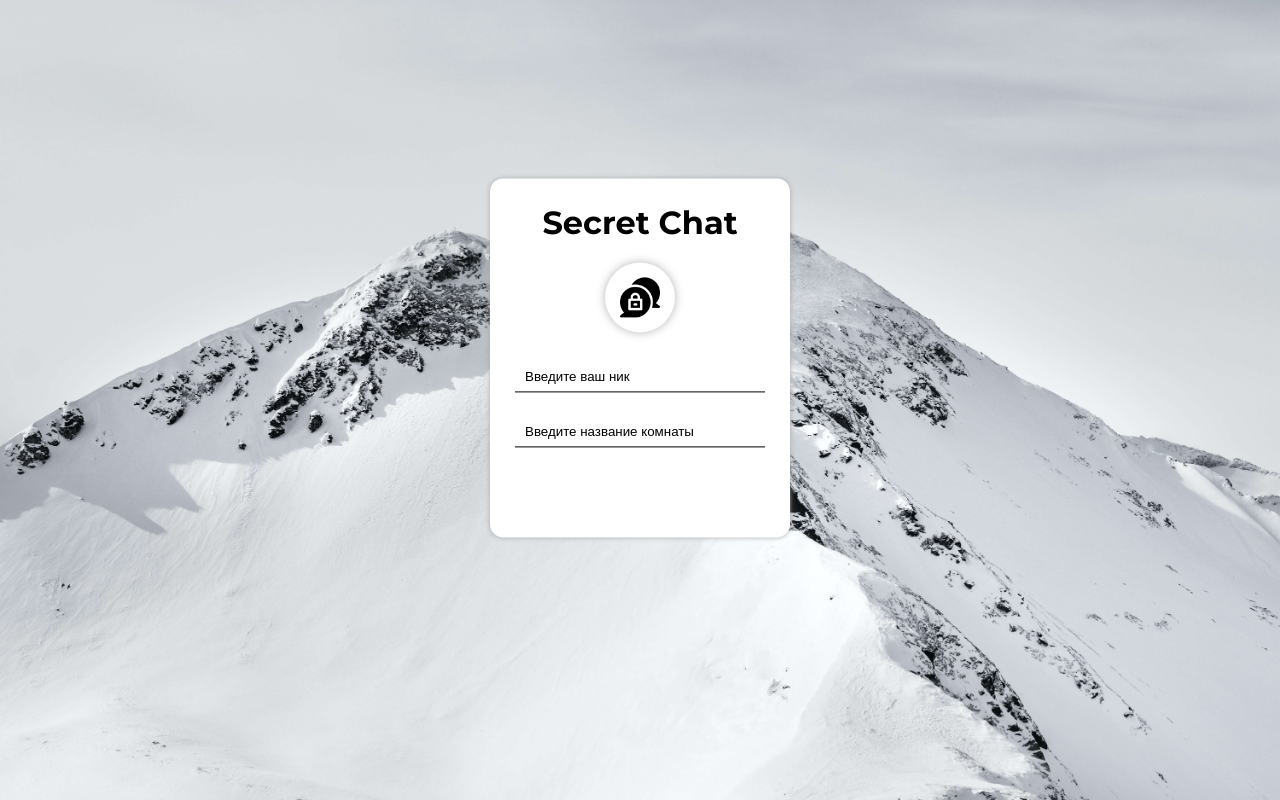
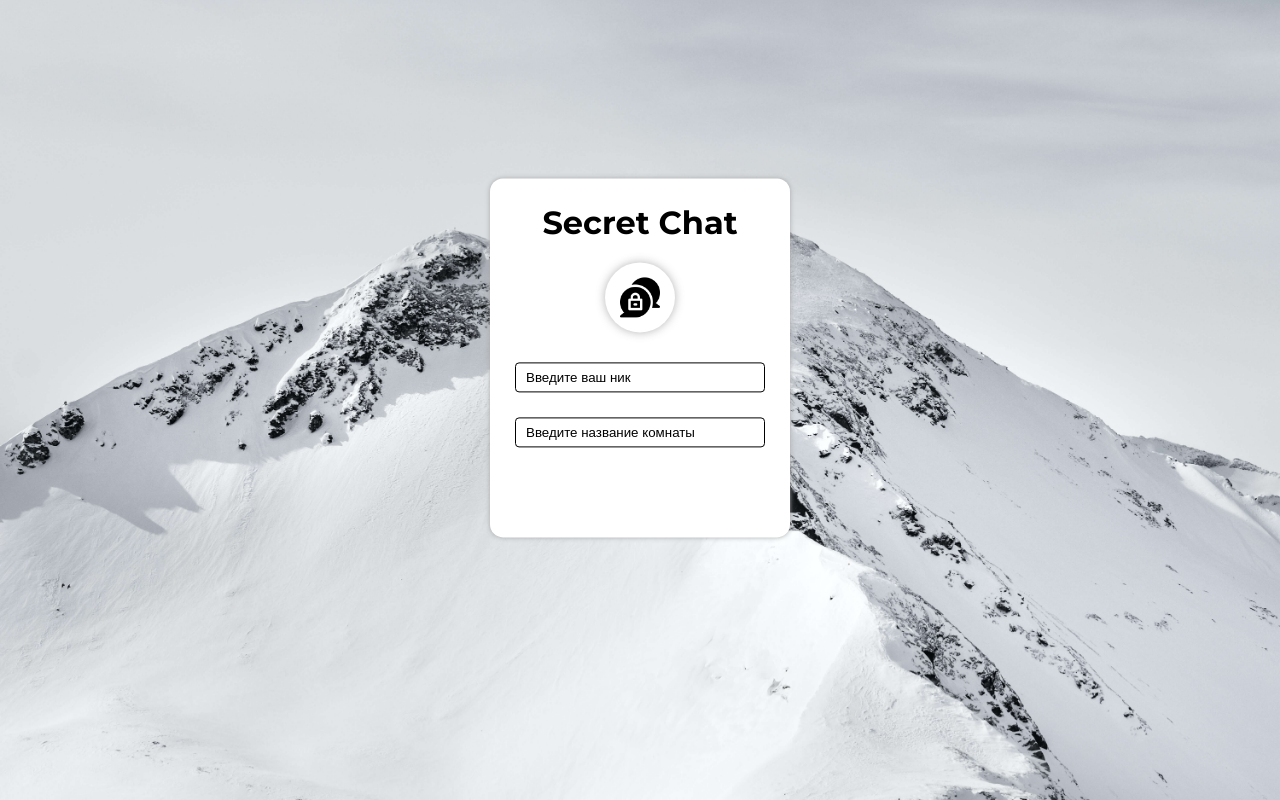
Before and after one commit to Sergio00001/WebSockets-Chat.Vue, a Vue app: page / in a window 1280 px wide. Built offline with nearby package versions, Linux system fonts and the light colour scheme.

Commit message:
some remarks

```diff
--- a/src/pages/LogInPage.vue
+++ b/src/pages/LogInPage.vue
@@ -85,10 +85,8 @@ export default {
     margin-bottom: 25px;
     color: black;
     padding-left: 10px;
-    border-left: 0px;
-    border-right: 0px;
-    border-top: 0px;
-    border-bottom: 1px solid black;
+    border: 1px solid black;
+    border-radius: 4px;
     transition: all 0.5s ease 0s;
 
     &::placeholder {
@@ -109,10 +107,11 @@ export default {
     background-color: rgba(255, 255, 255, 0);
     border: 1px solid black;
     transition: all 0.4s ease 0s;
-    border-radius: 8px;
+    border-radius: 14px;
     cursor: pointer;
     opacity: 0;
     transform: translateY(10px);
+    color: black;
 
     &:hover {
         background-color: black;
```
Also changed, not shown: 8 other files (tests, documents, lock files or other folders).
